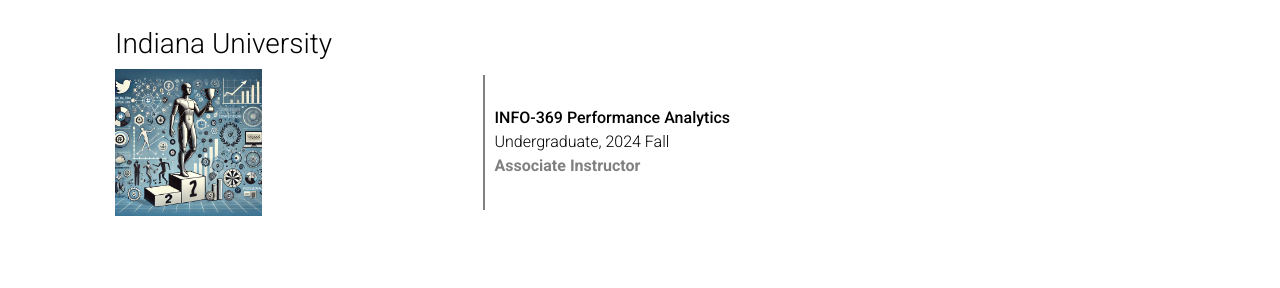
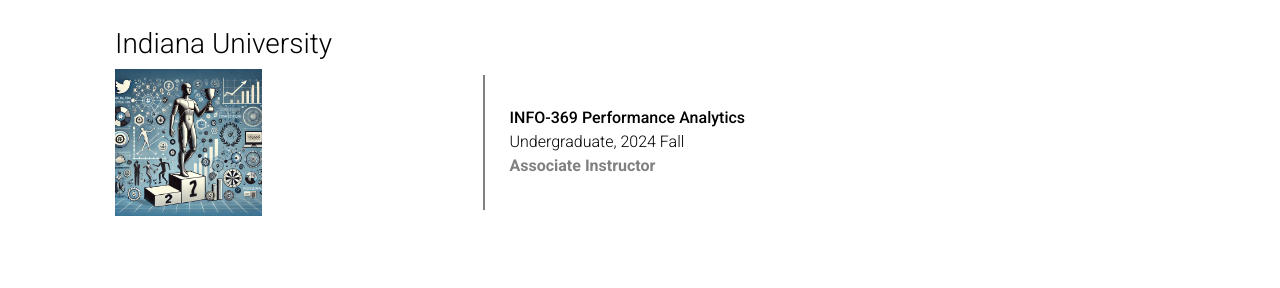
Before and after one commit to WeihongQ/weihongq.github.io, a Jekyll site: the page built from _pages/teaching.md, in a window 1280 px wide. Shown: the part 158-446 px from the top of the page. Built offline with Jekyll 4.4.1, drawn with Linux system fonts in a browser that asks for light colours; comment, search, counter and statistics services are not loaded; a style sheet for code colours, icons or effects is not loaded.

Commit message:
test the distance

```diff
--- a/_pages/teaching.md
+++ b/_pages/teaching.md
@@ -14,7 +14,7 @@
   </div>
 
   <div style="width: 60%; display: flex; align-items: center;">
-    <div style="border-left: 2px solid grey; height: 15vh; margin-right: 10px;"></div>
+    <div style="border-left: 2px solid grey; height: 15vh; margin-right: 25px;"></div>
     <div>
       <strong>INFO-369 Performance Analytics</strong> <br/>
       Undergraduate, 2024 Fall <br/>
```
